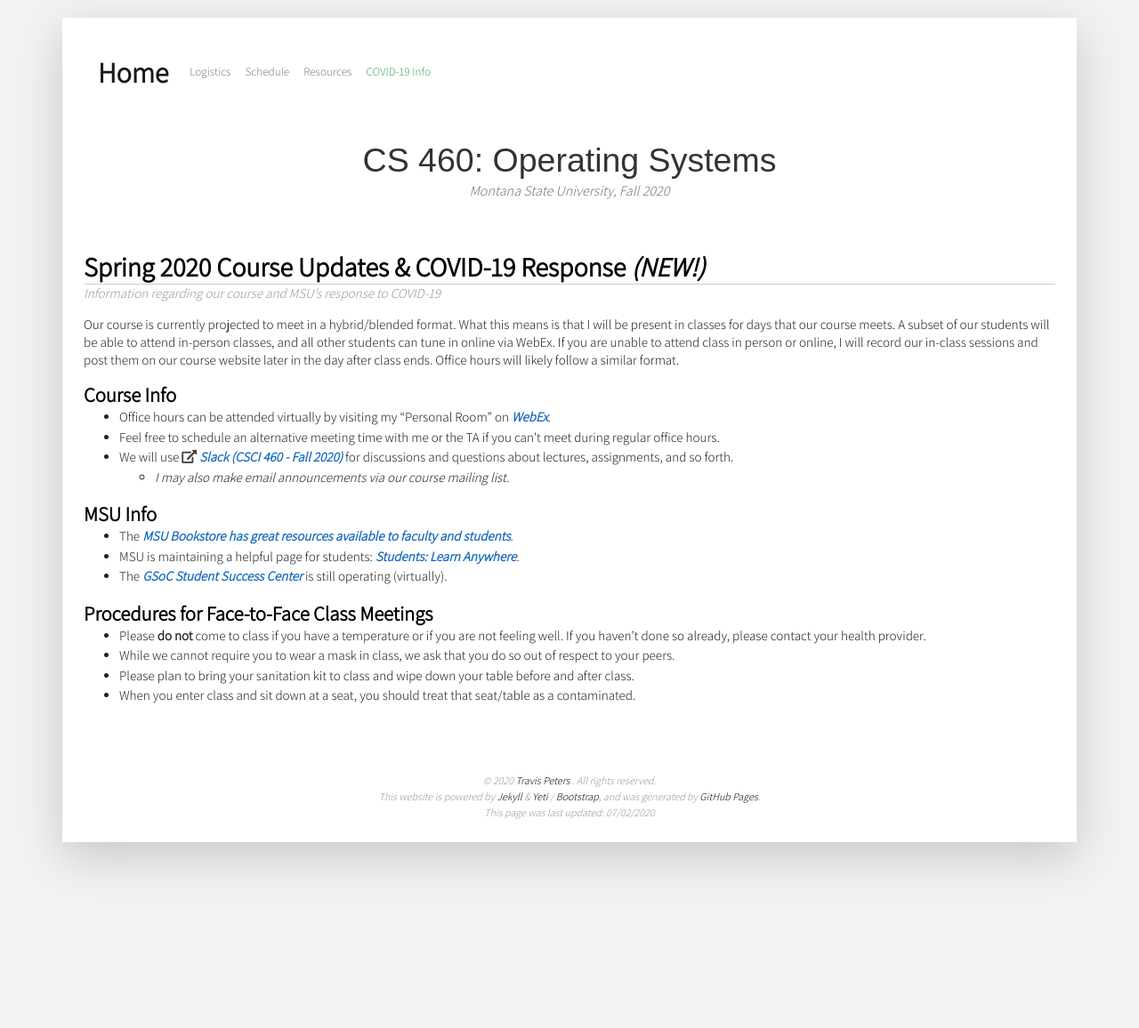
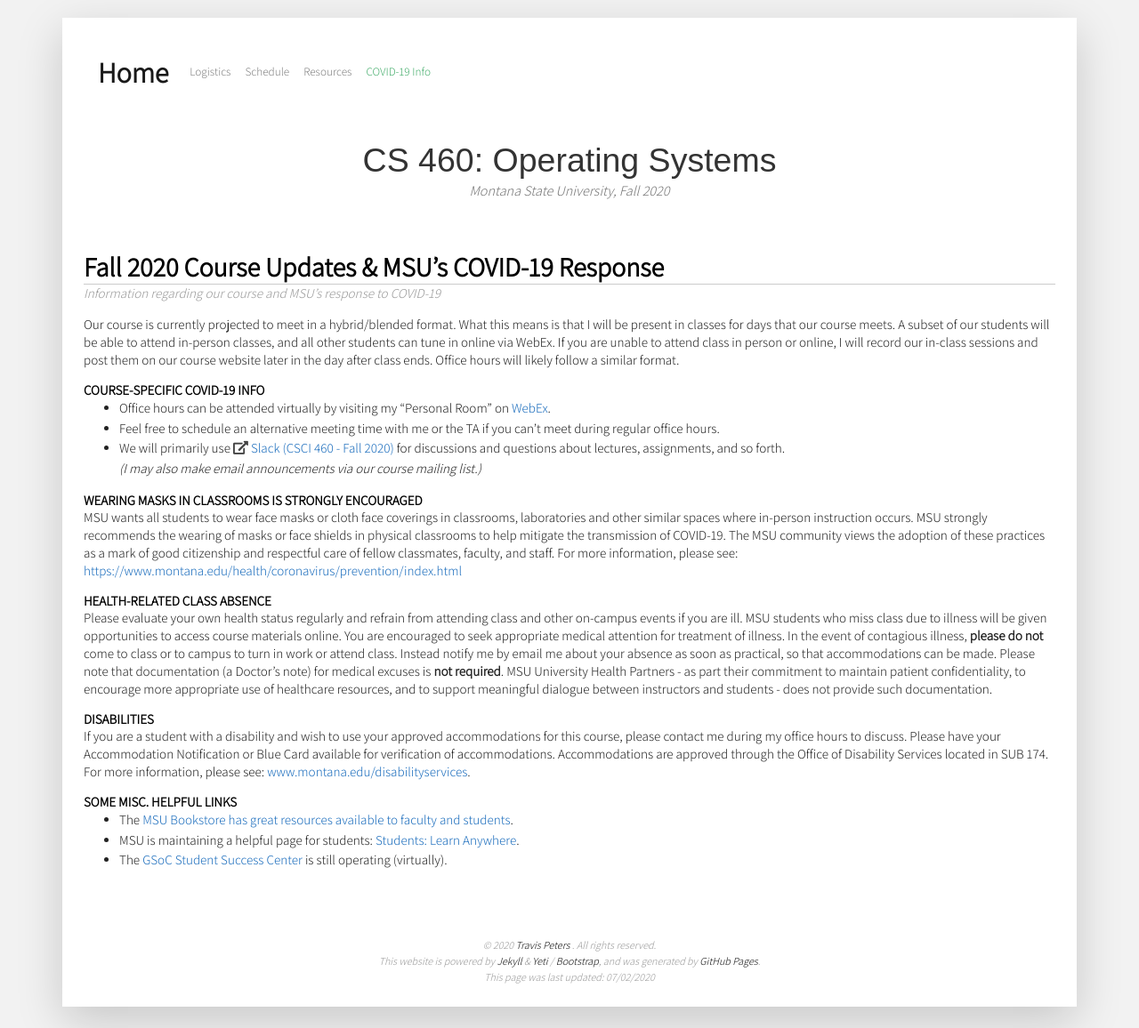
Before and after one commit to traviswpeters/cs460-2020-fall, a Jekyll site: the page built from covid19.md, in a window 1280 px wide. Shown: the whole page at 89% size. Built offline with Jekyll 4.4.1, drawn with Linux system fonts in a browser that asks for light colours; nearby versions of some CDN libraries; some web fonts are replaced; our own code applies the rules of GitHub Pages for plain Markdown files.

Commit message:
+ CFE syllabus language

```diff
--- a/covid19.md
+++ b/covid19.md
@@ -3,7 +3,7 @@ layout: default
 published: true
 ---
 
-##  Spring 2020 Course Updates & COVID-19 Response _(NEW!)_
+##  Fall 2020 Course Updates & MSU's COVID-19 Response
 {:.titletext}
 Information regarding our course and MSU's response to COVID-19
 {:.subtitletext}
@@ -14,19 +14,41 @@ A subset of our students will be able to attend in-person classes, and all other
 If you are unable to attend class in person or online, I will record our in-class sessions and post them on our course website later in the day after class ends.
 Office hours will likely follow a similar format.
 
-#### Course Info
-- Office hours can be attended virtually by visiting my "Personal Room" on [**_WebEx_**](https://montana.webex.com/meet/w52k448).
+<!-- #### TL;DR -->
+<!-- - Please **do not** come to class if you have a temperature or if you are not feeling well. If you haven't done so already, please contact your health provider. -->
+<!-- - While we cannot require you to wear a mask in class, we ask that you do so out of respect to others around you. -->
+<!-- - When you enter class and sit down at a seat, we recommend that you treat that seat/table as a contaminated. -->
+<!-- - Please plan to bring your sanitation kit to class and wipe down your table before and after class. -->
+
+###### COURSE-SPECIFIC COVID-19 INFO
+- Office hours can be attended virtually by visiting my "Personal Room" on [WebEx](https://montana.webex.com/meet/w52k448).
 - Feel free to schedule an alternative meeting time with me or the TA if you can't meet during regular office hours.
-- We will use _**{{site.data.settings.slackjoin}}**_ for discussions and questions about lectures, assignments, and so forth.
-  - _I may also make email announcements via our course mailing list._
+- We will primarily use {{site.data.settings.slackjoin}} for discussions and questions about lectures, assignments, and so forth.
+  _(I may also make email announcements via our course mailing list.)_
 
-#### MSU Info
-- The [_**MSU Bookstore has great resources available to faculty and students**_]({{ site.baseurl }}/covid19/msu_bookstore_covid19.pdf).
-- MSU is maintaining a helpful page for students: [**_Students: Learn Anywhere_**](http://ato.montana.edu/learnanywhere/students/index-old.html).
-- The [_**GSoC Student Success Center**_](https://www.cs.montana.edu/student-success-center.html) is still operating (virtually).
+<!-- official language from the Center for Faculty Excellence at MSU -->
+###### WEARING MASKS IN CLASSROOMS IS STRONGLY ENCOURAGED
+MSU wants all students to wear face masks or cloth face coverings in classrooms, laboratories and other similar spaces where in-person instruction occurs.
+MSU strongly recommends the wearing of masks or face shields in physical classrooms to help mitigate the transmission of COVID-19.
+The MSU community views the adoption of these practices as a mark of good citizenship and respectful care of fellow classmates, faculty, and staff.
+For more information, please see: [https://www.montana.edu/health/coronavirus/prevention/index.html](https://www.montana.edu/health/coronavirus/prevention/index.html)
 
-#### Procedures for Face-to-Face Class Meetings
-- Please **do not** come to class if you have a temperature or if you are not feeling well. If you haven't done so already, please contact your health provider.
-- While we cannot require you to wear a mask in class, we ask that you do so out of respect to your peers.
-- Please plan to bring your sanitation kit to class and wipe down your table before and after class.
-- When you enter class and sit down at a seat, you should treat that seat/table as a contaminated.
+###### HEALTH-RELATED CLASS ABSENCE
+Please evaluate your own health status regularly and refrain from attending class and other on-campus events if you are ill.
+MSU students who miss class due to illness will be given opportunities to access course materials online.
+You are encouraged to seek appropriate medical attention for treatment of illness.
+In the event of contagious illness, **please do not** come to class or to campus to turn in work or attend class.
+Instead notify me by email me about your absence as soon as practical, so that accommodations can be made.
+Please note that documentation (a Doctor’s note) for medical excuses is **not required**.
+MSU University Health Partners - as part their commitment to maintain patient confidentiality, to encourage more appropriate use of healthcare resources, and to support meaningful dialogue between instructors and students - does not provide such documentation.
+
+###### DISABILITIES
+If you are a student with a disability and wish to use your approved accommodations for this course, please contact me during my office hours to discuss.
+Please have your Accommodation Notification or Blue Card available for verification of accommodations.
+Accommodations are approved through the Office of Disability Services located in SUB 174.
+For more information, please see: [www.montana.edu/disabilityservices](www.montana.edu/disabilityservices).
+
+###### SOME MISC. HELPFUL LINKS
+- The [MSU Bookstore has great resources available to faculty and students]({{ site.baseurl }}/covid19/msu_bookstore_covid19.pdf).
+- MSU is maintaining a helpful page for students: [Students: Learn Anywhere](http://ato.montana.edu/learnanywhere/students/index-old.html).
+- The [GSoC Student Success Center](https://www.cs.montana.edu/student-success-center.html) is still operating (virtually).
```
